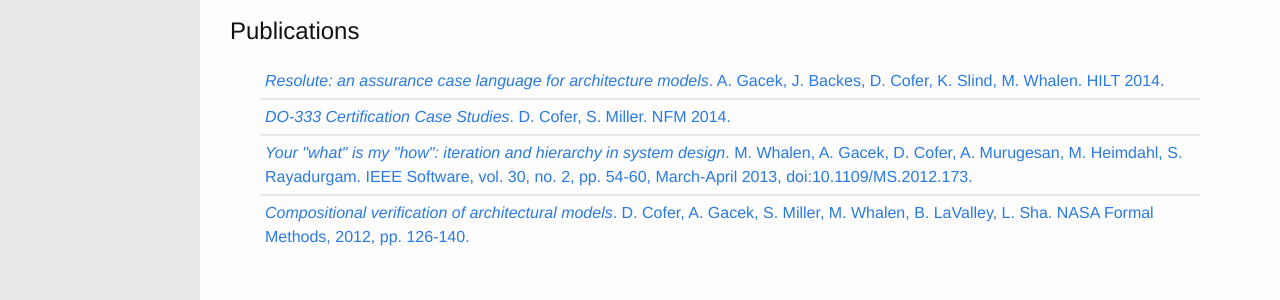
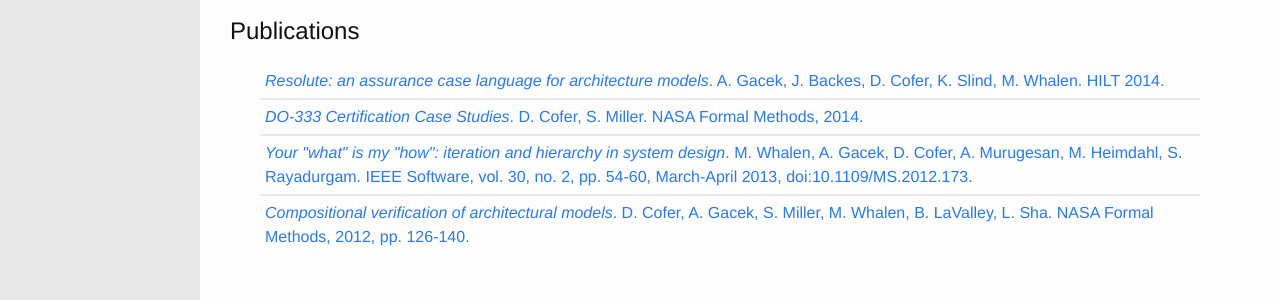
Before and after one commit to loonwerks/loonwerks.github.io, a Jekyll site: the page built from people/darren-cofer.html, in a window 1280 px wide. Shown: the part 654-954 px from the top of the page. Built offline with Jekyll 4.4.1, drawn with Linux system fonts in a browser that asks for light colours; Markdown is read by kramdown in place of the engine named in the settings.

Commit message:
Update cofer2014nfm.html

```diff
--- a/publications/cofer2014nfm.html
+++ b/publications/cofer2014nfm.html
@@ -2,7 +2,7 @@
 layout: publication
 authors: [D. Cofer, S. Miller]
 title: "DO-333 Certification Case Studies"
-info: NFM 2014
+info: NASA Formal Methods, 2014
 link: "pdf/cofer2014nfm.pdf"
 date: 2014-04-30 00:00:00
 projects: [DO-333]
```
